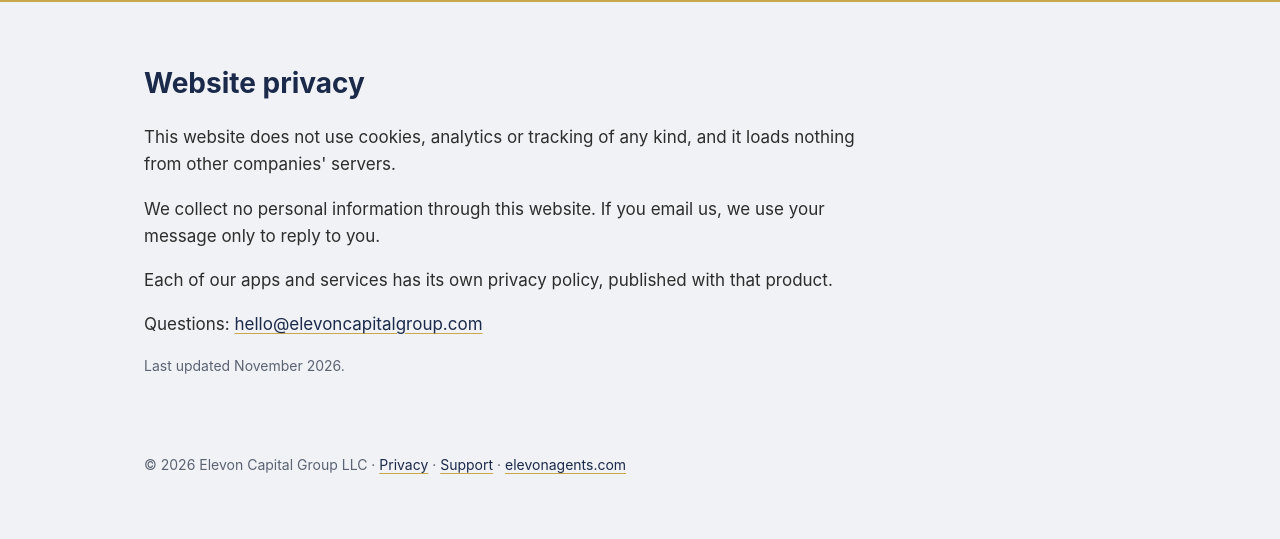
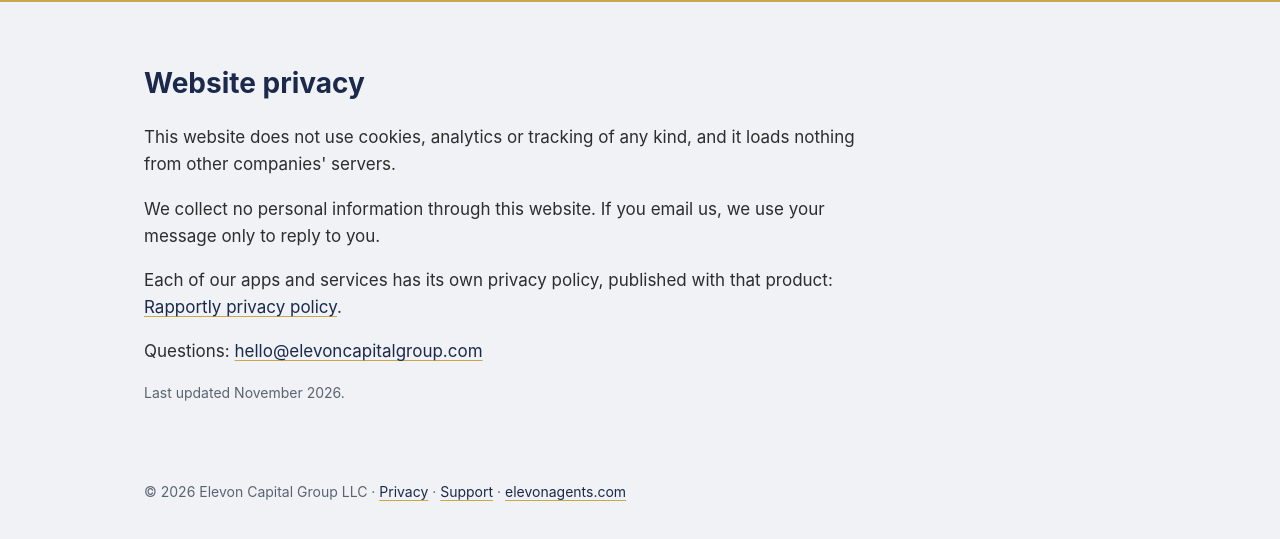
Before and after one commit to shexc1980/ecg-site, a plain HTML site: page privacy.html in a window 1280 px wide. Shown: the part 169-708 px from the top of the page. Drawn offline with Linux system fonts and the light colour scheme.

Commit message:
Link app policy from website notice

```diff
--- a/privacy.html
+++ b/privacy.html
@@ -15,7 +15,7 @@
   <h1>Website privacy</h1>
   <p>This website does not use cookies, analytics or tracking of any kind, and it loads nothing from other companies' servers.</p>
   <p>We collect no personal information through this website. If you email us, we use your message only to reply to you.</p>
-  <p>Each of our apps and services has its own privacy policy, published with that product.</p>
+  <p>Each of our apps and services has its own privacy policy, published with that product: <a href="/rapportly-privacy">Rapportly privacy policy</a>.</p>
   <p>Questions: <a href="mailto:hello@elevoncapitalgroup.com">hello@elevoncapitalgroup.com</a></p>
   <p class="muted">Last updated November 2026.</p>
 </main>
```
